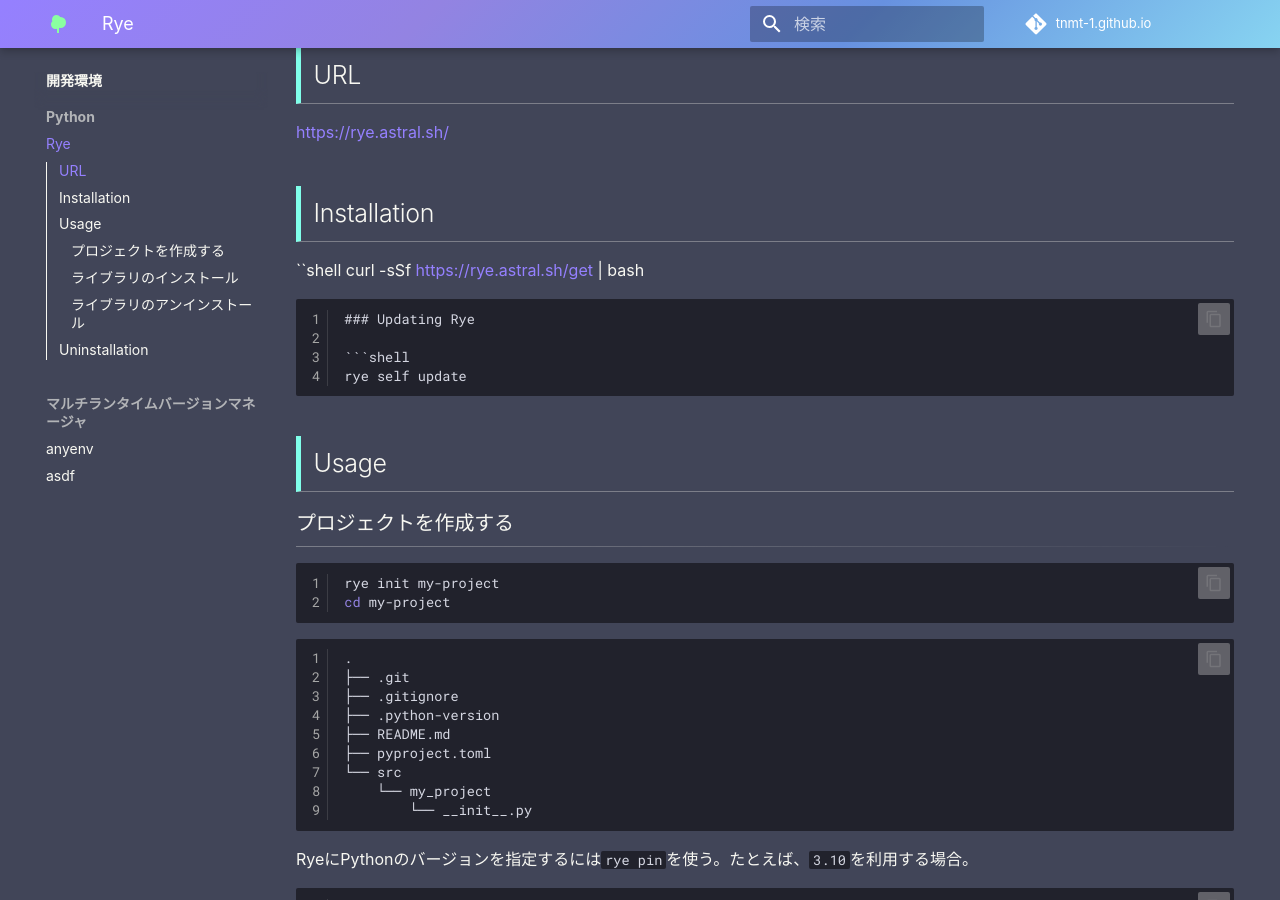
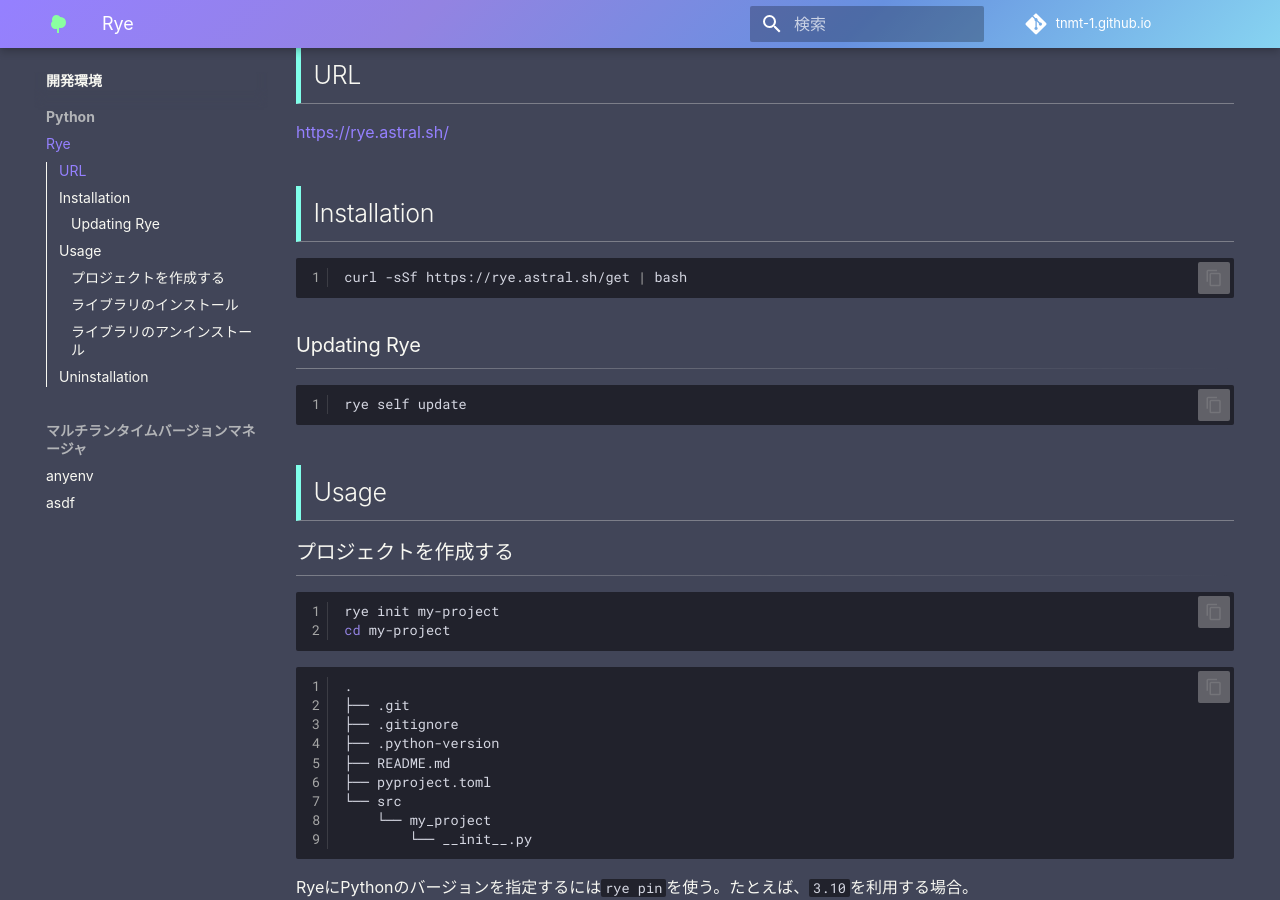
Before and after one commit to tnmt-1/tnmt-1.github.io, an MkDocs documentation site: the page built from docs/開発環境/Python/rye.md, in a window 1280 px wide and 900 px high, scrolled down 433 px. Built offline with MkDocs 1.6.1 and Material for MkDocs 9.7.7, drawn with Linux system fonts in a browser that asks for light colours; comment, search, counter and statistics services are not loaded.

Commit message:
chore: コードブロックの修正

````diff
--- a/docs/開発環境/Python/rye.md
+++ b/docs/開発環境/Python/rye.md
@@ -10,9 +10,8 @@
 
 ## Installation
 
-``shell
-curl -sSf <https://rye.astral.sh/get> | bash
-
+```shell
+curl -sSf https://rye.astral.sh/get | bash
 ```
 
 ### Updating Rye
````
